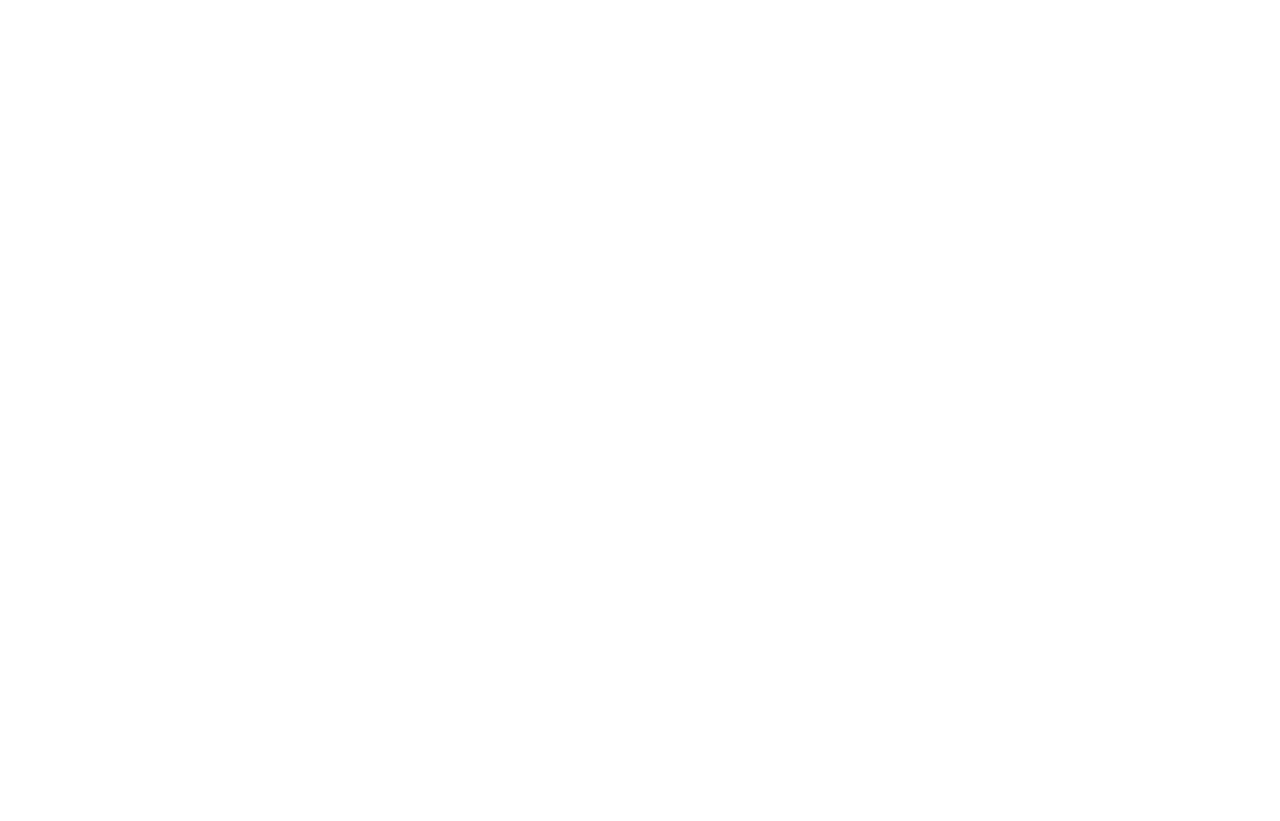
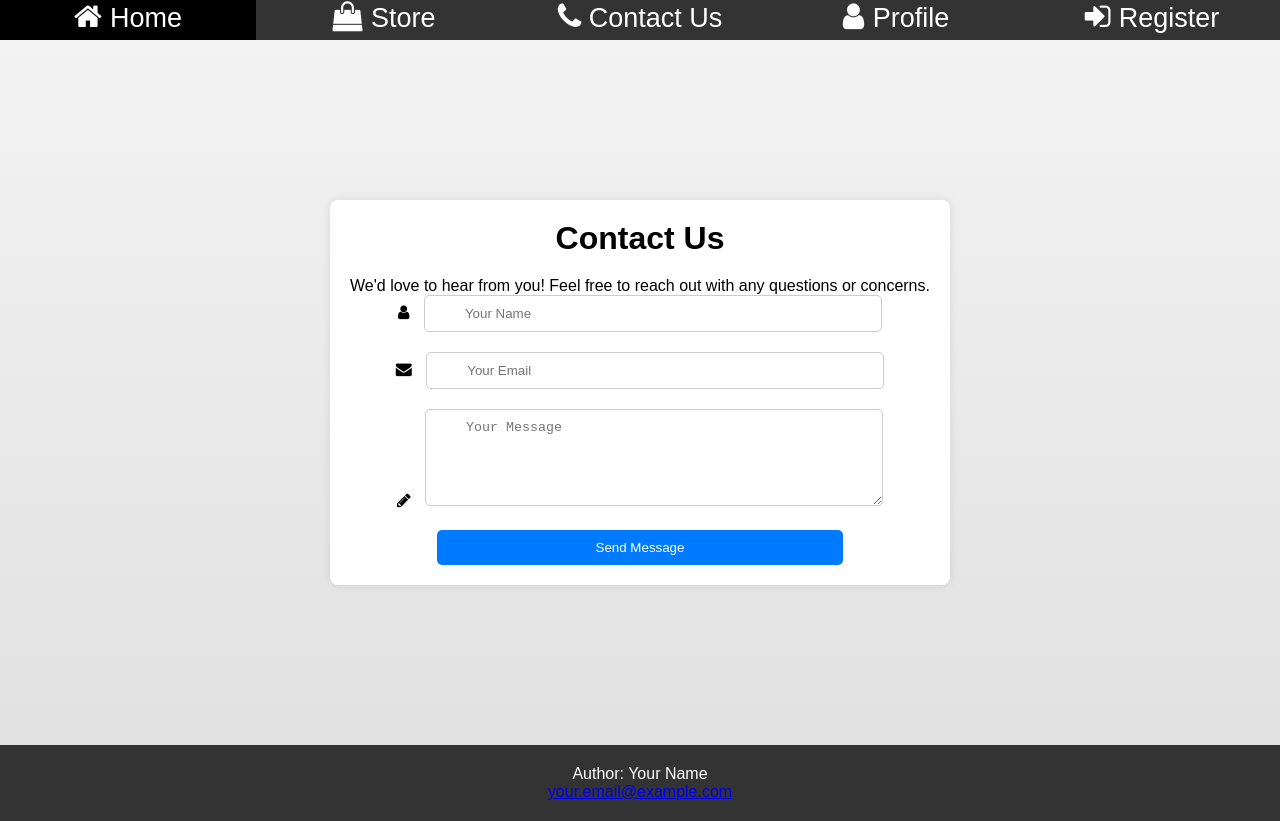
Before and after one commit to marriiiam/Web-Project, a plain HTML site: page pages/contactus.html in a window 1280 px wide. Before the commit the page ends 800 px from the top, so only its background shows below. Drawn offline with Linux system fonts and the light colour scheme.

Commit message:
new changes

```diff
--- a/pages/contactus.html
+++ b/pages/contactus.html
@@ -0,0 +1,46 @@
+<!DOCTYPE html>
+<html lang="en">
+<head>
+    <meta charset="UTF-8">
+    <meta name="viewport" content="width=device-width, initial-scale=1.0">
+    <link rel="stylesheet" href="/style/updatedcss.css">
+    <link rel="stylesheet" href="https://cdnjs.cloudflare.com/ajax/libs/font-awesome/4.7.0/css/font-awesome.min.css">
+    <title>Contact Us</title>
+
+</head>
+<body>
+    <div class="icon-bar">
+
+        <a  href="/pages/index.html"><i class="fa fa-home"></i> <span>Home</span></a>
+        <a  href="/pages/store.html"><i class="fa fa-shopping-bag"></i> <span>Store</span></a>
+        <a href="/pages/contactus.html"><i class="fa fa-phone"></i><span> Contact Us</span></a>
+        <!--<a href="/pages/index.html"><i class="fa fa-envelope"></i></a>-->
+        <a href="/pages/profile.html"><i class="fa fa-user"></i> <span>Profile</span></a>
+        <a href="/pages/registration.html"><i class="fa fa-sign-in"></i> <span>Register</span></a>
+
+      </div>
+    <div class="container">
+        <h1>Contact Us</h1>
+        <p>We'd love to hear from you! Feel free to reach out with any questions or concerns.</p>
+        <form action="#" method="post">
+            <div class="form-group">
+                <span class="input-icon"><i class="fa fa-user"></i></span>
+                <input type="text" name="name" placeholder="Your Name" required>
+            </div>
+            <div class="form-group">
+                <span class="input-icon"><i class="fa fa-envelope"></i></span>
+                <input type="email" name="email" placeholder="Your Email" required>
+            </div>
+            <div class="form-group">
+                <span class="input-icon"><i class="fa fa-pencil"></i></span>
+                <textarea name="message" placeholder="Your Message" rows="5" required></textarea>
+            </div>
+            <button class="btn" type="submit">Send Message</button>
+        </form>
+    </div>
+    <footer class="footer">
+        <p>Author: Your Name<br>
+        <a href="mailto:your.email@example.com">your.email@example.com</a></p>
+    </footer>
+</body>
+</html>
--- a/style/updatedcss.css
+++ b/style/updatedcss.css
@@ -4,11 +4,11 @@ body, h1, p, ul, li {
     padding: 0;
 }
 
-
 body {
     font-family: 'Arial', sans-serif;
     background: linear-gradient(to bottom, #f4f4f4, #e0e0e0);
 }
+
 html, body {
     height: 100%;
     margin: 0;
@@ -77,21 +77,22 @@ h1, h5 {
     position: relative;
 }
 
-.input-icon {
-    position: absolute;
-    left: 10px;
-    top: 50%;
-    transform: translateY(-50%);
-}
-
 input[type="text"],
 input[type="email"],
-input[type="password"] {
+textarea {
     width: 70%;
     padding: 10px;
     padding-left: 40px;
     border: 1px solid #ccc;
     border-radius: 5px;
+}
+
+.input-icon {
+    margin-right:10px;
+}
+
+td .input-icon {
+    margin-right: -15px;
 }
 
 .btn {
@@ -133,6 +134,7 @@ input[type="password"] {
 .mySlides {
     display: none;
 }
+
 .slide {
     display: none;
 }
@@ -170,6 +172,7 @@ input[type="password"] {
     display: inline-block;
     transition: background-color 0.6s ease;
 }
+
 .prev, .next {
     cursor: pointer;
     position: absolute;
@@ -184,12 +187,12 @@ input[type="password"] {
     border-radius: 0 3px 3px 0;
     user-select: none;
 }
+
 .next {
     right: 0;
     border-radius: 3px 0 0 3px;
 }
 
-  /* On hover, add a black background color with a little bit see-through */
 .prev:hover, .next:hover {
     background-color: rgba(0,0,0,0.8);
 }
@@ -213,6 +216,7 @@ input[type="password"] {
     position: absolute;
     top: 0;
 }
+
 iframe {
     width: 80vw;
     height: 70vh; /* Adjust the height as needed */
@@ -220,6 +224,7 @@ input[type="password"] {
     display: block;
     border: none; /* Remove default iframe border */
 }
+
 .sidebar {
     margin-top: -20px;
     width: 120px;
@@ -253,3 +258,6 @@ input[type="password"] {
 .sidebar a i {
     margin-bottom: 5px;
 }
+
+/* Your additional styles */
+/* Add your custom styles below this line */
```
Also changed, not shown: pages/Accessories.html (+2 -5 lines), pages/Computers.html (+5 -5 lines), pages/Mobilephones.html (+1 -1 lines), pages/index.html (+2 -1 lines), pages/profile.html (deleted, +0 -11 lines), pages/registration.html (+3 -7 lines), resources/accessories.jpeg (added), resources/laptop.jpeg (added), resources/laptopbanner.jpg (added), resources/techaccessories.jpeg (added). Lines whose indentation alone changed are shown as unchanged.
